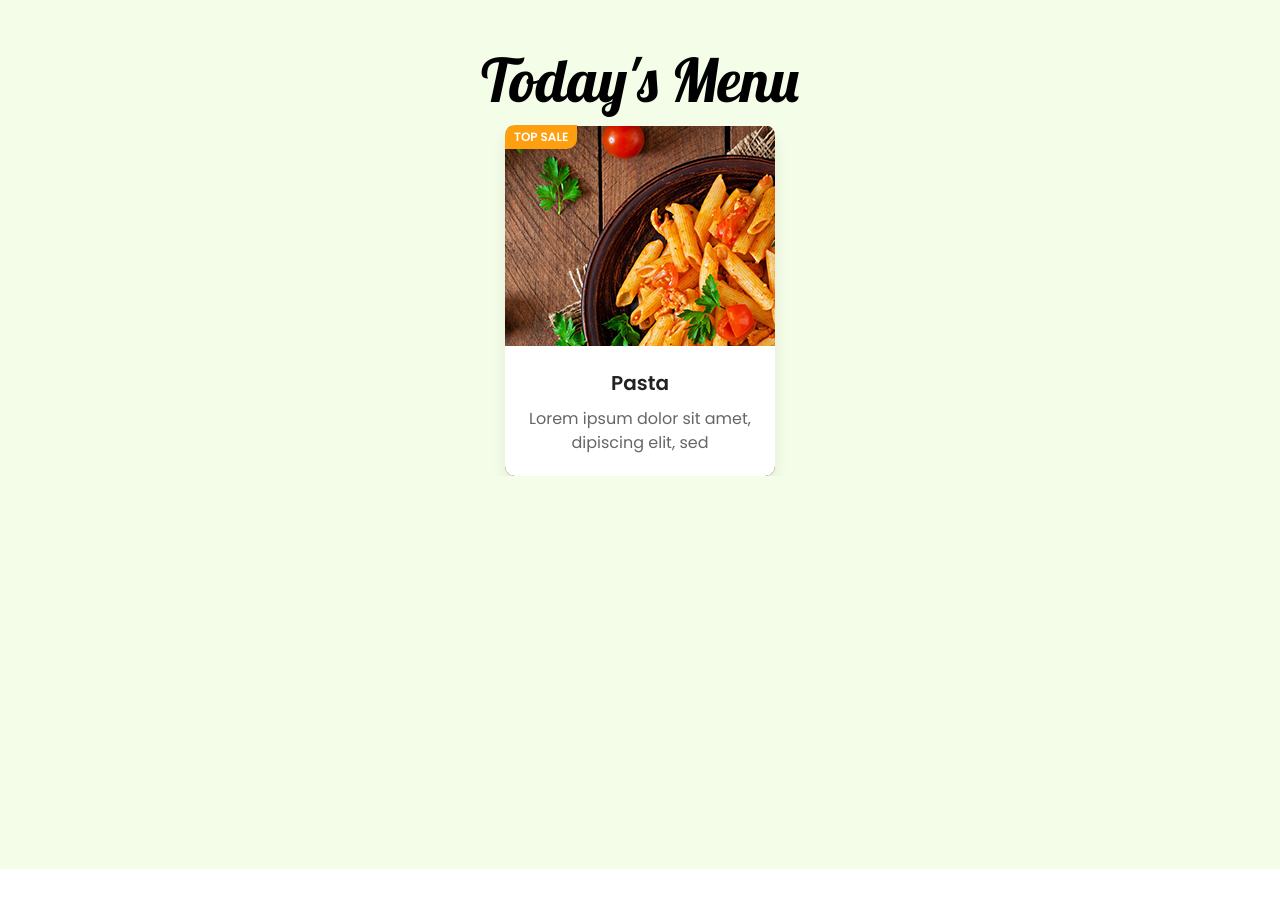
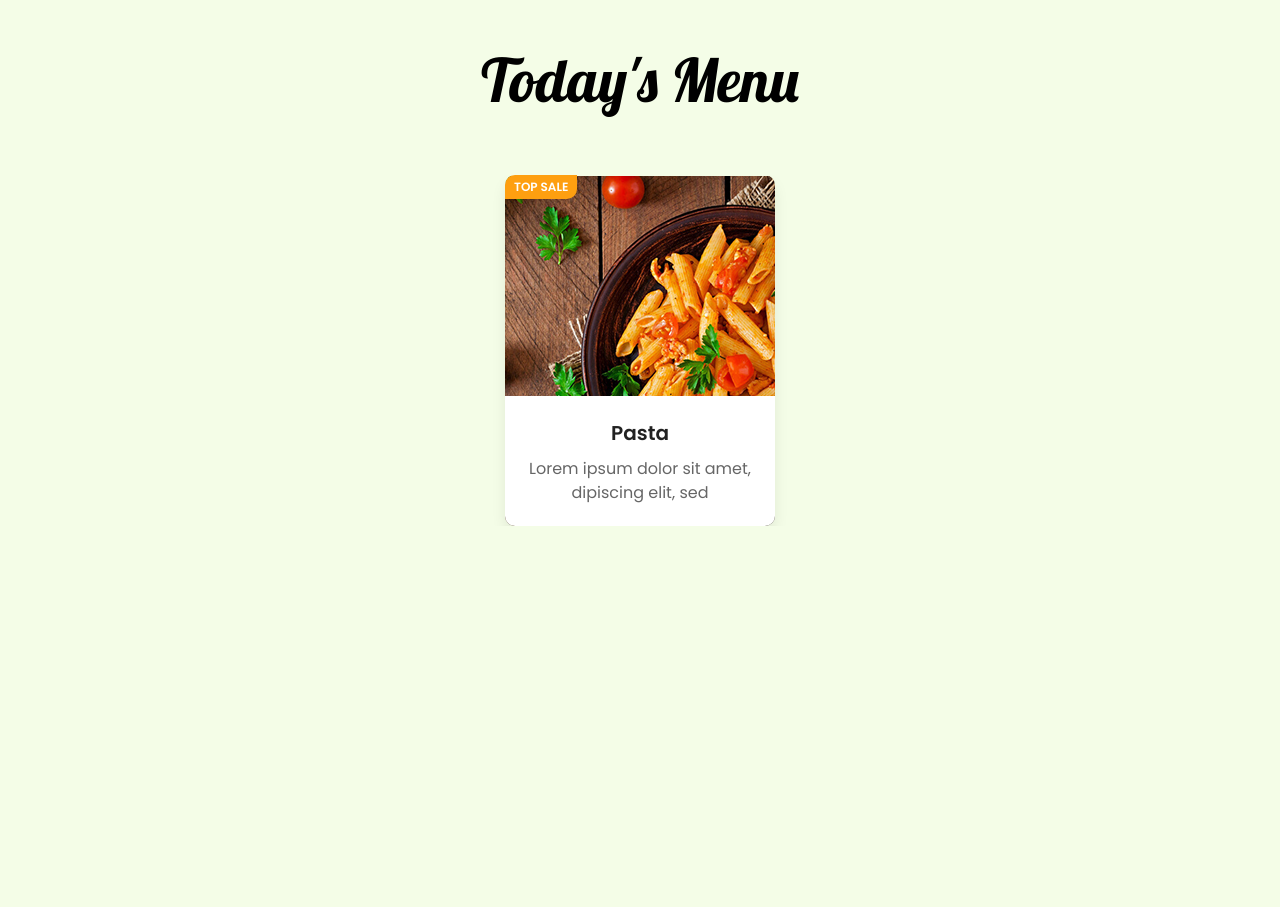
Before and after one commit to Nahid-hasan-web/swigo, a React (Vite) app: page / in a window 1280 px wide. Shown: the part 1520-2427 px from the top of the page. Before the commit the page ends 2389 px from the top, so only its background shows below. Built offline with nearby package versions, Linux system fonts and the light colour scheme.

Commit message:
todays menu hover effect done

```diff
--- a/src/components/Todays_menu.jsx
+++ b/src/components/Todays_menu.jsx
@@ -8,11 +8,11 @@ const Todays_menu = () => {
     <section className="bg-[#F4FDE7] pt-[60px] pb-[393px] lg:pt-[100px] ">
       <div className="container">
         <CommonHead CommonHead={"Today's Menu"} />
-        <div className="nahid_todays_menu_row flex gap-[30px] justify-center ronded-[10px] overflow-hidden ">
+        <div className="nahid_todays_menu_row mt-[50px] flex gap-[30px] justify-center ronded-[10px] overflow-hidden ">
           <div className="singelmenu_item relative group   w-[270px] h-[351px] rounded-[10px]  overflow-hidden shadow-[0px_8px_16px_-2px_rgba(0,_0,_0,_0.1)] ">
             <div className="w-full overflow-hidden relative">
               <img src={pasta} alt="pasta" />
-              <div className="topslae  px-[9px] py-[3px] bg-[#FE9F10] absolute top-0 left-0 text-[12px] font-poppins font-semibold text-[#fff] rounded-br-[10px]">
+              <div className="topslae  z-10 px-[9px] py-[3px] bg-[#FE9F10] absolute top-0 left-0 text-[12px] font-poppins font-semibold text-[#fff] rounded-br-[10px]">
                 TOP SALE
               </div>
             </div>
```
